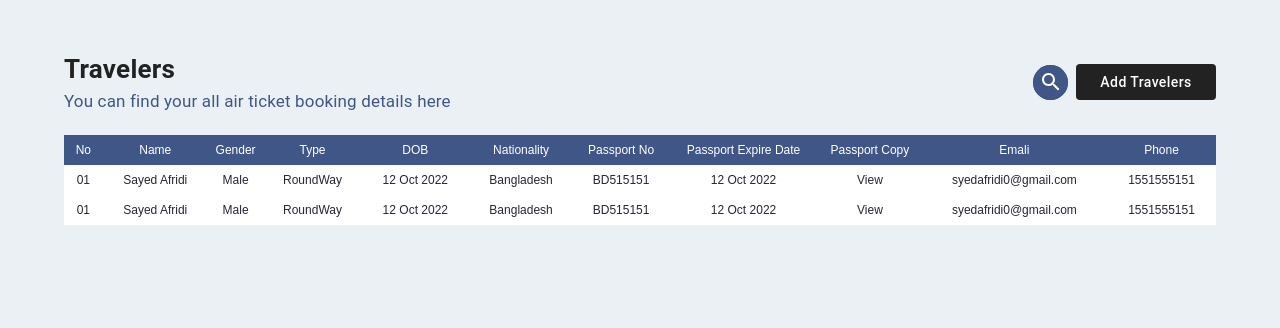
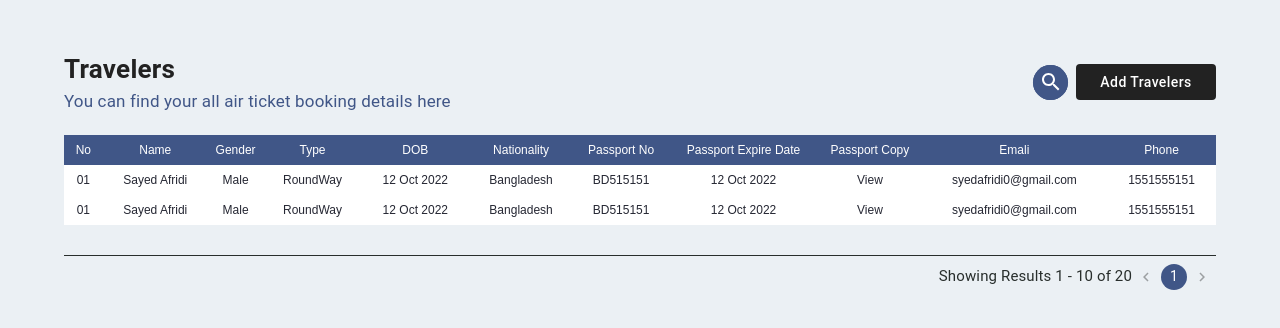
Before and after one commit to khademul9/FFTWL-bravo, a React (Create React App) app: page /traveler in a window 1280 px wide. Shown: the top 328 px of the page. Built offline with nearby package versions, Linux system fonts and the light colour scheme.

Commit message:
updateTravelerPage

```diff
--- a/src/App.js
+++ b/src/App.js
@@ -19,15 +19,16 @@ function App() {
             <Route path="/traveler" element={<Traveller />} />
             <Route path="/addtraveler" element={<AddTraveller />} />
 
+
             <Route
               path="/generalledgerall"
               element={<GeneralLedgerRoute />}
             />
-
             <Route
               path="/generalLedgerReport"
               element={<GeneralLedgerReport />}
             />
+
 
             {/* ---------------------- -------------------------- ------------------------------- */}
 
--- a/src/components/TravelerModule/Traveller.js
+++ b/src/components/TravelerModule/Traveller.js
@@ -1,10 +1,28 @@
 import React from "react";
-import { Box, Button, Container, Input } from "@mui/material";
-import { Typography } from "@mui/material";
+import {
+  Box,
+  Button,
+  Container,
+  Pagination,
+  Stack,
+  Typography,
+} from "@mui/material";
+
 import SearchRoundedIcon from "@mui/icons-material/SearchRounded";
 import { Link } from "react-router-dom";
 import SearchIcon from "@mui/icons-material/Search";
 import "./Traveler.css";
+
+import { createTheme, ThemeProvider } from "@mui/material/styles";
+
+const theme = createTheme({
+  palette: {
+    primary: {
+      main: "#405687",
+      darker: "#405687",
+    },
+  },
+});
 
 const Traveller = () => {
   const handleSearch = (e) => {
@@ -78,7 +96,6 @@ const Traveller = () => {
                 fontWeight: 400,
                 fontSize: "17px",
                 color: "var(--primary-color)",
-
               }}
             >
               You can find your all air ticket booking details here
@@ -166,6 +183,43 @@ const Traveller = () => {
             </tbody>
           </table>
         </Box>
+        <Box
+          sx={{
+            width: "100%",
+            my: 3,
+            display: "flex",
+            justifyContent: "flex-end",
+            alignItems: "center",
+            borderTop: "1px solid #282E2C",
+            marginTop: "30px",
+          }}
+        >
+          <Box
+            sx={{
+              width: "100%",
+              my: 3,
+              display: "flex",
+              justifyContent: "flex-end",
+              alignItems: "center",
+
+              marginTop: "8px",
+            }}
+          >
+            <Typography style={{ fontSize: "15px", color: "#282E2C" }}>
+              Showing Results 1 - 10 of 20
+            </Typography>
+            <ThemeProvider theme={theme}>
+              <Stack spacing={2}>
+                <Pagination
+                  size="small"
+                  //   count={pageCount}
+                  // onChange={handlePageChange}
+                  color="primary"
+                />
+              </Stack>
+            </ThemeProvider>
+          </Box>
+        </Box>
       </Container>
     </Box>
   );
```
